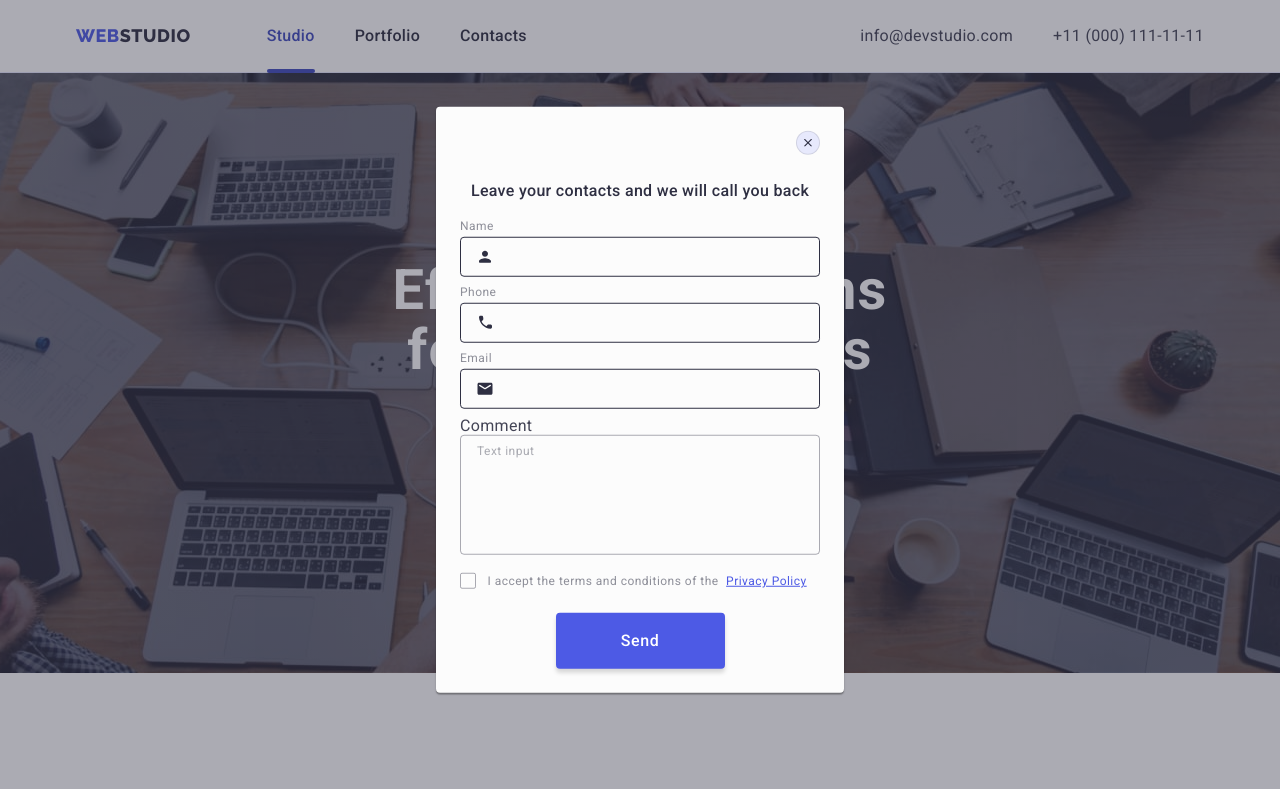
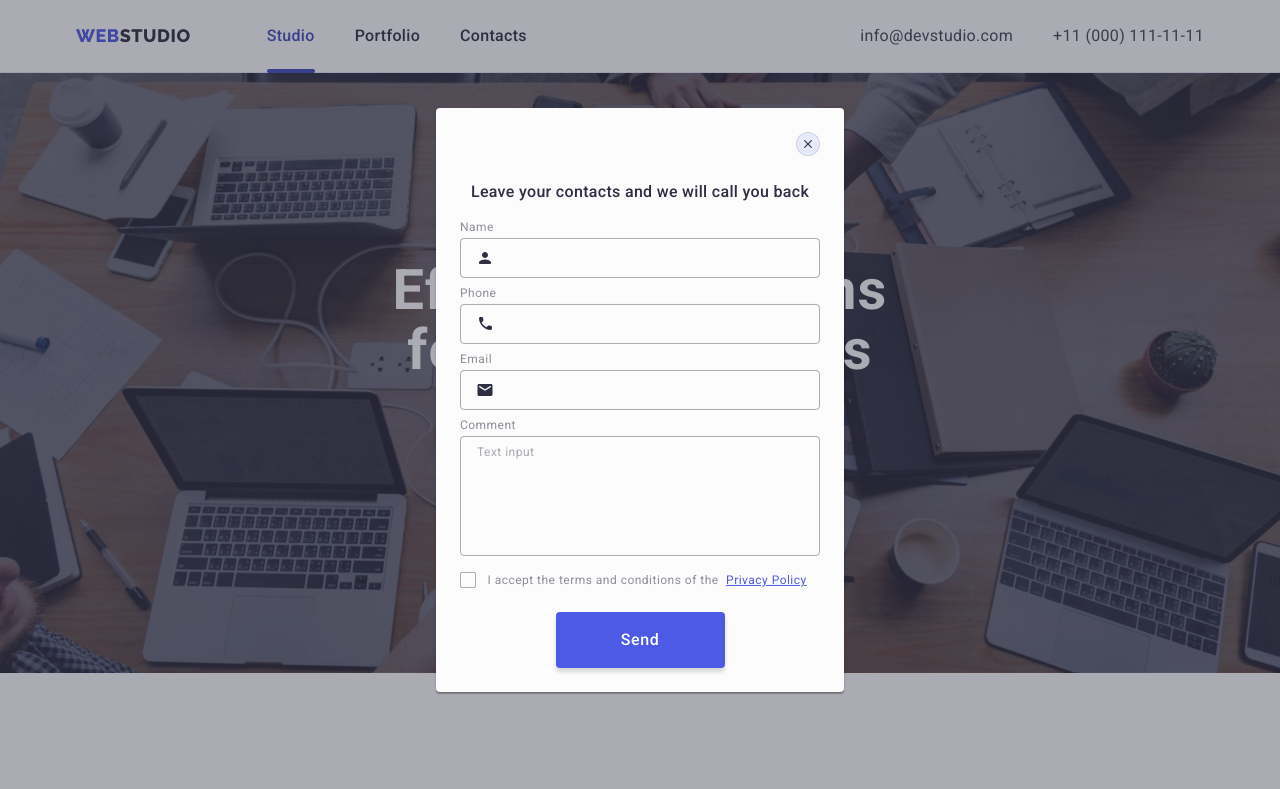
Before and after one commit to SvitlanaSavchenko/goit-markup-hw-05, a plain HTML site: page index.html in a window 1280 px wide. Both pictures are taken after a click on the button "Order Service". Shown: the top 789 px of the page. Drawn offline with nearby package versions, Linux system fonts and the light colour scheme.

Commit message:
homework5/3

```diff
--- a/css/style.css
+++ b/css/style.css
@@ -830,8 +830,7 @@ body {
   flex-shrink: 0;
   font-size: 18px;
   border-radius: 4px;
-  border: 1px solid
-    var(--modal-overlay-color-navy-blue-modal, rgba(46, 47, 66, 0.4));
+  border: 1px solid rgba(46, 47, 66, 0.4);
   background-color: transparent;
   padding-left: 38px;
   outline: transparent;
@@ -844,9 +843,8 @@ body {
 
 .review-form-input-icon {
   position: absolute;
+  left: 16px;
   top: 50%;
-  left: 0;
-  margin-left: 16px;
   transform: translateY(-50%);
   fill: var(--dark-color-navy-blue);
   transition: fill 250ms cubic-bezier(0.4, 0, 0.2, 1);
@@ -902,6 +900,7 @@ body {
 }
 
 .review-form-checkbox-label {
+  display: block;
   font-size: 12px;
   line-height: 1.17; /* 116.667% */
   letter-spacing: 0.48px;
--- a/index.html
+++ b/index.html
@@ -634,7 +634,7 @@
               <input
                 class="review-form-input"
                 type="text"
-                name="user_name"
+                name="user-name"
                 pattern="[A-Za-zА-Яа-яІіЇїЄєҐґʼ]+"
                 id="user-name"
                 required
@@ -675,7 +675,7 @@
             </div>
           </div>
           <div class="review-form-field-message">
-            <label class="review-form-lable" for="user-comment">Comment </label>
+            <label class="review-form-label" for="user-comment">Comment </label>
             <textarea
               class="review-form-message"
               name="user-comment"
@@ -687,11 +687,12 @@
             <input
               class="review-form-checkbox visually-hidden"
               type="checkbox"
-              name="user-accept-policy"
-              id="user-policy"
+              name="user-privacy"
+              id="user-privacy"
+              value="true"
               required
             />
-            <label class="review-form-checkbox-label" for="user-policy">
+            <label class="review-form-checkbox-label" for="user-privacy">
               <span class="review-form-own-checkbox">
                 <svg
                   class="review-form-icon-checkbox"
```
